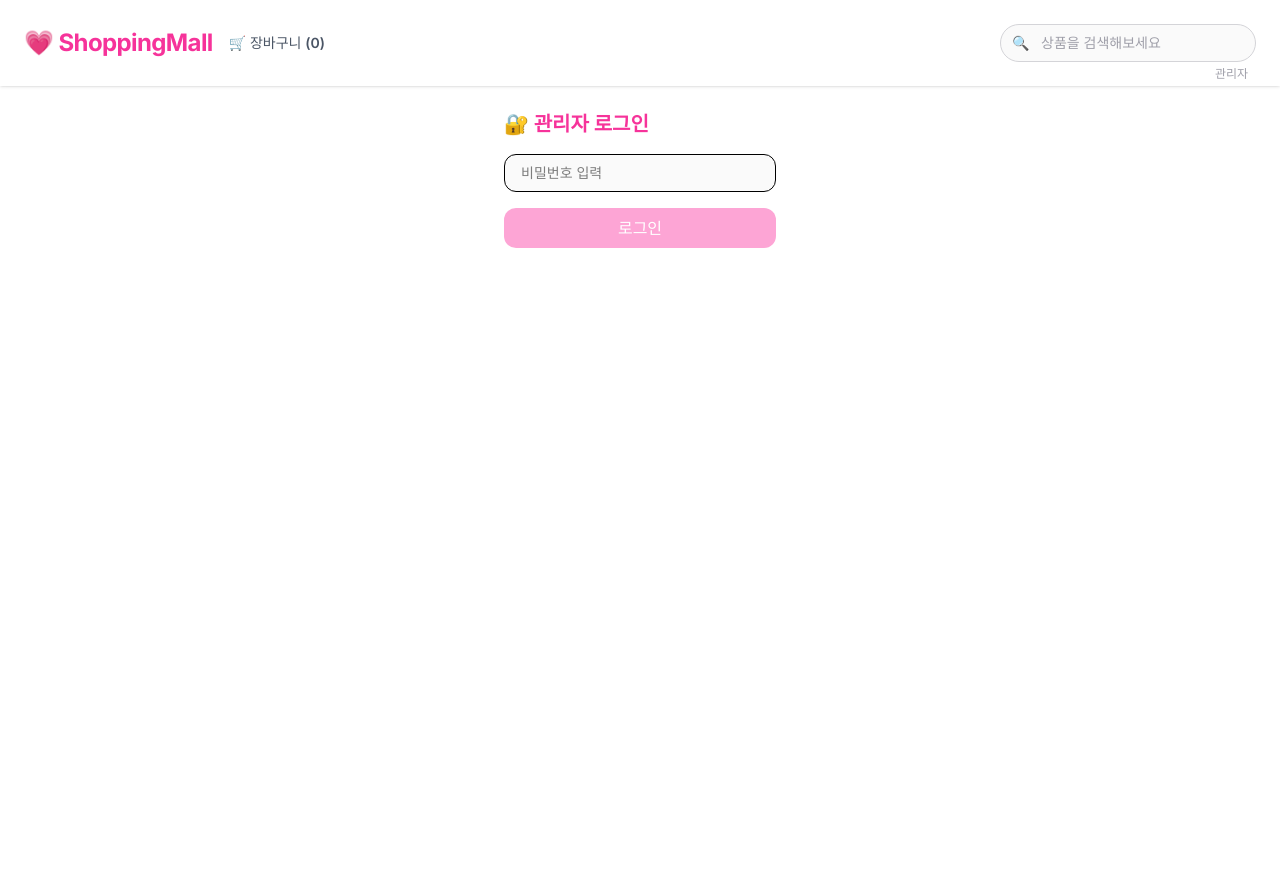
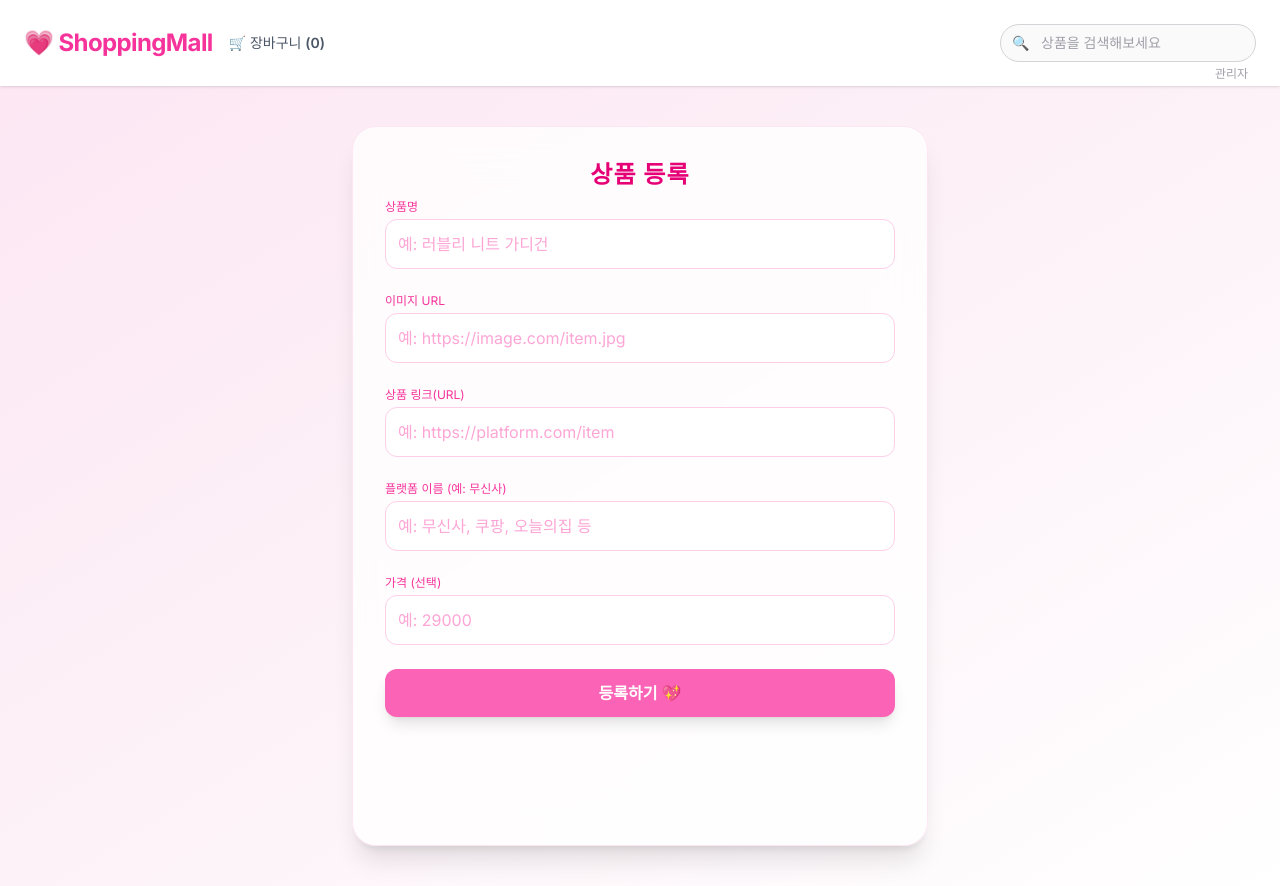
Before and after one commit to LBOMI/myShopping, a Next.js app: page /admin in a window 1280 px wide. Before the commit the page ends 800 px from the top, so only its background shows below. Built offline with nearby package versions, Linux system fonts and the light colour scheme.

Commit message:
초기 설정

```diff
--- a/src/app/admin/page.tsx
+++ b/src/app/admin/page.tsx
@@ -1,217 +1,99 @@
-'use client';
+// MOA 프로젝트 초기 구조 설정 – 핀터레스트 감성 스타일링 (핑크 + 몽환)
+"use client";
 
-import { useState } from 'react';
-import { useProductStore } from '@/store/productStore';
+import { useState } from "react";
+import { useProductStore } from "@/store/productStore";
+import { useRouter } from "next/navigation";
 
-export default function AdminPage() {
-  const [auth, setAuth] = useState(false);
-  const [pw, setPw] = useState('');
+export default function AddProductPage() {
+  const router = useRouter();
+  const { addProduct } = useProductStore();
 
-  const [form, setForm] = useState({
-    name: '',
-    price: '',
-    image: '',
-    description: '',
-  });
+  const [name, setName] = useState("");
+  const [image, setImage] = useState("");
+  const [url, setUrl] = useState("");
+  const [platform, setPlatform] = useState("");
+  const [price, setPrice] = useState("");
 
-  const [isEditing, setIsEditing] = useState(false);
-  const [editingId, setEditingId] = useState<number | null>(null);
+  const handleSubmit = () => {
+    const newProduct = {
+      name,
+      image,
+      url,
+      platform,
+      price: price ? parseInt(price) : 0,
+      isFavorite: false,
+      inCart: false,
+      createdAt: new Date().toISOString(),
+    };
 
-  const {
-    addProduct,
-    updateProduct,
-    removeProduct,
-    products,
-  } = useProductStore();
-
-  const handleChange = (
-    e: React.ChangeEvent<HTMLInputElement | HTMLTextAreaElement>
-  ) => {
-    const { name, value } = e.target;
-    setForm((prev) => ({ ...prev, [name]: value }));
+    addProduct(newProduct);
+    router.push("/list");
   };
 
-  const handleImageChange = (e: React.ChangeEvent<HTMLInputElement>) => {
-    const file = e.target.files?.[0];
-    if (!file) return;
+  return (
+    <div className="min-h-screen bg-gradient-to-br from-pink-100 via-pink-50 to-white flex justify-center px-4 py-10">
+      <div className="w-full max-w-xl space-y-6 bg-white/80 backdrop-blur-xl border border-pink-100 rounded-3xl shadow-xl p-8">
+        <h2 className="text-2xl font-extrabold text-pink-600 text-center mb-2 tracking-wider">상품 등록</h2>
 
-    const reader = new FileReader();
-    reader.onloadend = () => {
-      const base64 = reader.result as string;
-      setForm((prev) => ({ ...prev, image: base64 }));
-    };
-    reader.readAsDataURL(file);
-  };
-
-  const handleSubmit = (e: React.FormEvent) => {
-    e.preventDefault();
-    if (!form.name || !form.price || !form.image) return;
-
-    if (isEditing && editingId !== null) {
-      updateProduct({
-        ...form,
-        id: editingId,
-        price: parseInt(form.price),
-      });
-
-      setIsEditing(false);
-      setEditingId(null);
-    } else {
-      addProduct({
-        name: form.name,
-        price: parseInt(form.price),
-        image: form.image,
-        description: form.description,
-      });
-    }
-
-    setForm({ name: '', price: '', image: '', description: '' });
-  };
-
-  const handleEdit = (product: { id: number; name: string; price: number; image: string; description?: string }) => {
-    setForm({
-      name: product.name,
-      price: product.price.toString(), // 👈 문자열로 변환!
-      image: product.image,
-      description: product.description || '',
-    });
-    setEditingId(product.id);
-    setIsEditing(true);
-  };
-
-
-  const handleCancelEdit = () => {
-    setForm({ name: '', price: '', image: '', description: '' });
-    setIsEditing(false);
-    setEditingId(null);
-  };
-
-  if (!auth) {
-    return (
-      <div className="p-6 max-w-xs mx-auto">
-        <h1 className="text-xl font-bold mb-4 text-pink-500">🔐 관리자 로그인</h1>
-        <input
-          type="password"
-          placeholder="비밀번호 입력"
-          value={pw}
-          onChange={(e) => setPw(e.target.value)}
-          className="w-full px-4 py-2 border rounded-xl mb-4 bg-zinc-50 focus:outline-none focus:ring-2 focus:ring-pink-300 text-sm"
-        />
-        <button
-          onClick={() => {
-            if (pw === '1234') setAuth(true);
-            else alert('비밀번호가 틀렸습니다!');
-          }}
-          className="w-full bg-pink-300 hover:bg-violet-300 text-white py-2 rounded-xl transition"
-        >
-          로그인
-        </button>
-      </div>
-    );
-  }
-
-  return (
-    <main className="p-6 max-w-xl mx-auto">
-      <h1 className="text-2xl font-bold mb-6 text-pink-500">📦 상품 {isEditing ? '수정' : '등록'}</h1>
-
-      <form onSubmit={handleSubmit} className="space-y-5 mb-8">
-        <div className="flex flex-col gap-1">
-          <label htmlFor="name" className="text-sm font-medium text-gray-700">상품명</label>
+        <div>
+          <p className="text-xs text-pink-500 mb-1">상품명</p>
           <input
-            id="name"
-            name="name"
-            type="text"
-            placeholder="예: 따뜻한 감성 머그컵"
-            value={form.name}
-            onChange={handleChange}
-            className="w-full px-4 py-2 border rounded-xl bg-zinc-50 text-sm focus:outline-none focus:ring-2 focus:ring-pink-300"
+            className="w-full border border-pink-200 rounded-xl p-3 bg-white placeholder-pink-300 text-pink-700 focus:outline-none focus:ring-2 focus:ring-pink-300"
+            placeholder="예: 러블리 니트 가디건"
+            value={name}
+            onChange={(e) => setName(e.target.value)}
           />
         </div>
 
-        <div className="flex flex-col gap-1">
-          <label htmlFor="price" className="text-sm font-medium text-gray-700">가격</label>
+        <div>
+          <p className="text-xs text-pink-500 mb-1">이미지 URL</p>
           <input
-            id="price"
-            name="price"
-            type="number"
-            placeholder="예: 12900"
-            value={form.price}
-            onChange={handleChange}
-            className="w-full px-4 py-2 border rounded-xl bg-zinc-50 text-sm focus:outline-none focus:ring-2 focus:ring-pink-300"
+            className="w-full border border-pink-200 rounded-xl p-3 bg-white placeholder-pink-300 text-pink-700 focus:outline-none focus:ring-2 focus:ring-pink-300"
+            placeholder="예: https://image.com/item.jpg"
+            value={image}
+            onChange={(e) => setImage(e.target.value)}
           />
         </div>
 
-        <div className="flex flex-col gap-1">
-          <label htmlFor="image" className="text-sm font-medium text-gray-700">상품 이미지</label>
+        <div>
+          <p className="text-xs text-pink-500 mb-1">상품 링크(URL)</p>
           <input
-            id="image"
-            name="image"
-            type="file"
-            accept="image/*"
-            onChange={handleImageChange}
-            className="w-full px-4 py-2 border rounded-xl bg-zinc-50 text-sm focus:outline-none focus:ring-2 focus:ring-pink-300"
+            className="w-full border border-pink-200 rounded-xl p-3 bg-white placeholder-pink-300 text-pink-700 focus:outline-none focus:ring-2 focus:ring-pink-300"
+            placeholder="예: https://platform.com/item"
+            value={url}
+            onChange={(e) => setUrl(e.target.value)}
           />
         </div>
 
-        <div className="flex flex-col gap-1">
-          <label htmlFor="description" className="text-sm font-medium text-gray-700">상품 설명</label>
-          <textarea
-            id="description"
-            name="description"
-            placeholder="상품에 대한 간단한 설명을 입력하세요"
-            value={form.description}
-            onChange={handleChange}
-            className="w-full px-4 py-2 border rounded-xl bg-zinc-50 text-sm focus:outline-none focus:ring-2 focus:ring-pink-300"
+        <div>
+          <p className="text-xs text-pink-500 mb-1">플랫폼 이름 (예: 무신사)</p>
+          <input
+            className="w-full border border-pink-200 rounded-xl p-3 bg-white placeholder-pink-300 text-pink-700 focus:outline-none focus:ring-2 focus:ring-pink-300"
+            placeholder="예: 무신사, 쿠팡, 오늘의집 등"
+            value={platform}
+            onChange={(e) => setPlatform(e.target.value)}
           />
         </div>
 
-        <div className="flex gap-2">
-          <button
-            type="submit"
-            className="w-full bg-pink-300 hover:bg-violet-300 text-white py-2 rounded-xl font-medium transition"
-          >
-            {isEditing ? '수정 완료' : '등록하기'}
-          </button>
-          {isEditing && (
-            <button
-              type="button"
-              onClick={handleCancelEdit}
-              className="w-32 bg-zinc-300 hover:bg-zinc-400 text-sm text-zinc-700 py-2 rounded-xl transition"
-            >
-              취소
-            </button>
-          )}
+        <div>
+          <p className="text-xs text-pink-500 mb-1">가격 (선택)</p>
+          <input
+            className="w-full border border-pink-200 rounded-xl p-3 bg-white placeholder-pink-300 text-pink-700 focus:outline-none focus:ring-2 focus:ring-pink-300"
+            placeholder="예: 29000"
+            type="number"
+            value={price}
+            onChange={(e) => setPrice(e.target.value)}
+          />
         </div>
-      </form>
 
-      <h2 className="text-xl font-semibold mb-4 text-gray-700">📋 등록된 상품 목록</h2>
-      <ul className="space-y-3">
-        {products.map((p) => (
-          <li
-            key={p.id}
-            className="bg-white border rounded-xl p-4 shadow-sm text-sm text-gray-700 flex justify-between items-center"
-          >
-            <div>
-              <p className="font-medium">{p.name}</p>
-              <p className="text-gray-400 text-xs">{p.price.toLocaleString()}원</p>
-            </div>
-            <div className="flex gap-2">
-              <button
-                onClick={() => handleEdit(p)}
-                className="text-xs text-blue-400 hover:underline"
-              >
-                ✏️ 수정
-              </button>
-              <button
-                onClick={() => removeProduct(p.id)}
-                className="text-xs text-red-500 hover:underline"
-              >
-                🗑 삭제
-              </button>
-            </div>
-          </li>
-        ))}
-      </ul>
-    </main>
+        <button
+          onClick={handleSubmit}
+          className="w-full bg-pink-400 text-white font-semibold p-3 rounded-xl shadow-lg hover:bg-pink-500 transition"
+        >
+          등록하기 💖
+        </button>
+      </div>
+    </div>
   );
 }
--- a/src/components/ProductCard.tsx
+++ b/src/components/ProductCard.tsx
@@ -9,28 +9,33 @@ export default function ProductCard({ product }: { product: Product }) {
 
   return (
     <Link href={`/product/${product.id}`}>
-      <div className="bg-white rounded-2xl shadow-md hover:shadow-xl transition-all p-4 cursor-pointer">
-        <div className="aspect-square overflow-hidden rounded-xl mb-3">
+      <div className="bg-white/70 backdrop-blur-md rounded-[28px] shadow-xl hover:shadow-2xl transition-all p-4 cursor-pointer border border-pink-100 hover:scale-[1.02] relative">
+        <div className="aspect-square overflow-hidden rounded-2xl mb-3 bg-pink-100">
           <img
             src={product.image}
             alt={product.name}
             className="w-full h-full object-cover hover:scale-105 transition-transform duration-300"
           />
         </div>
-        <h2 className="text-base font-semibold text-gray-800 truncate mb-1">
-          {product.name}
+        <h2 className="text-base font-bold text-pink-700 truncate mb-1">
+          🧸 {product.name}
         </h2>
-        <p className="text-sm text-gray-500 mb-3">
+        <p className="text-sm text-pink-500 mb-1">
           {product.price.toLocaleString()}원
         </p>
+        {product.memo && (
+          <p className="text-xs text-pink-400 italic mb-3 bg-pink-50 px-2 py-1 rounded-xl">
+            💬 {product.memo}
+          </p>
+        )}
         <button
           onClick={(e) => {
-            e.preventDefault(); // 링크 클릭 방지
+            e.preventDefault();
             addToCart(product);
           }}
-          className="w-full bg-pink-300 hover:bg-violet-300 text-white text-sm font-medium py-2 rounded-xl transition"
+          className="w-full bg-pink-400 hover:bg-pink-500 text-white text-sm font-semibold py-2 rounded-xl transition shadow"
         >
-          장바구니 담기
+          장바구니 담기 💕
         </button>
       </div>
     </Link>
```
